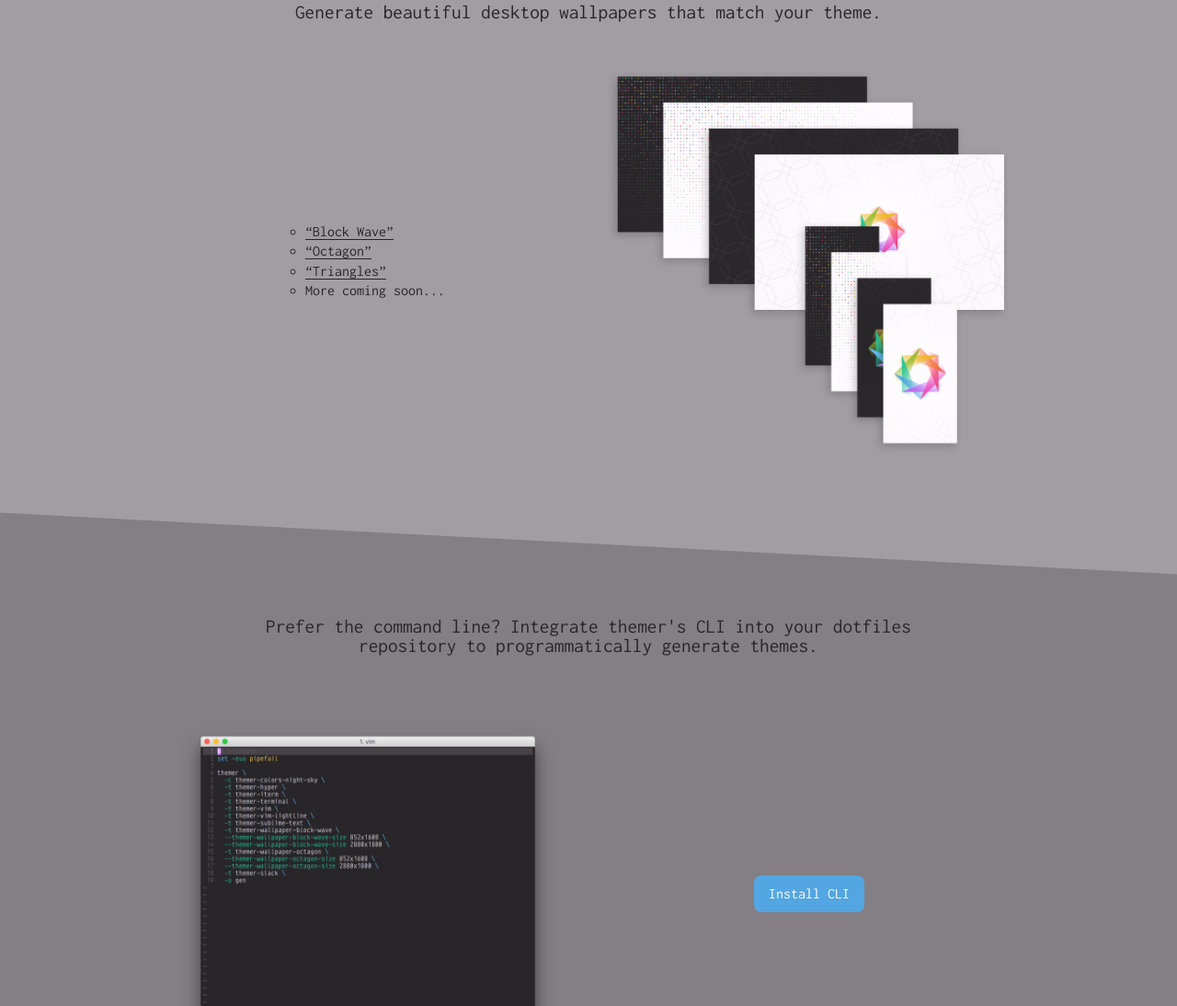
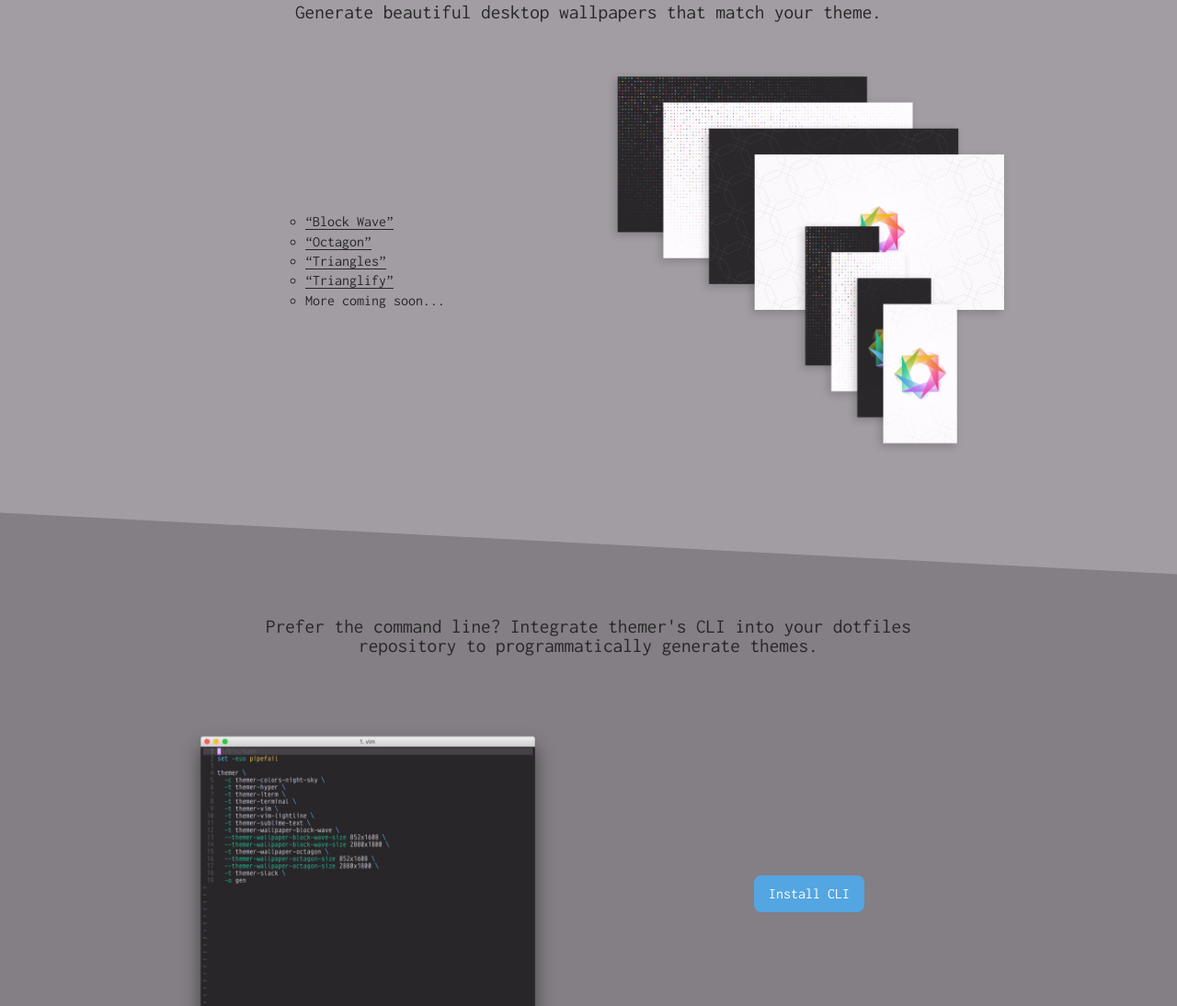
Before and after one commit to themerdev/themer-site, a website: page index.html in a window 1280 px wide. Shown: the part 2376-3470 px from the top of the page at 92% size. Drawn offline with nearby package versions, Linux system fonts and the light colour scheme; a script that the page names is missing.

Commit message:
Adding link to trianglify wallpaper.

```diff
--- a/index.html
+++ b/index.html
@@ -148,6 +148,7 @@
               <li><a class="link" href="https://github.com/mjswensen/themer-wallpaper-block-wave">&ldquo;Block Wave&rdquo;</a></li>
               <li><a class="link" href="https://github.com/mjswensen/themer-wallpaper-octagon">&ldquo;Octagon&rdquo;</a></li>
               <li><a class="link" href="https://github.com/mjswensen/themer-wallpaper-triangles">&ldquo;Triangles&rdquo;</a></li>
+              <li><a class="link" href="https://github.com/mjswensen/themer-wallpaper-trianglify">&ldquo;Trianglify&rdquo;</a></li>
               <li>More coming soon...</li>
             </ul>
           </div>
```
